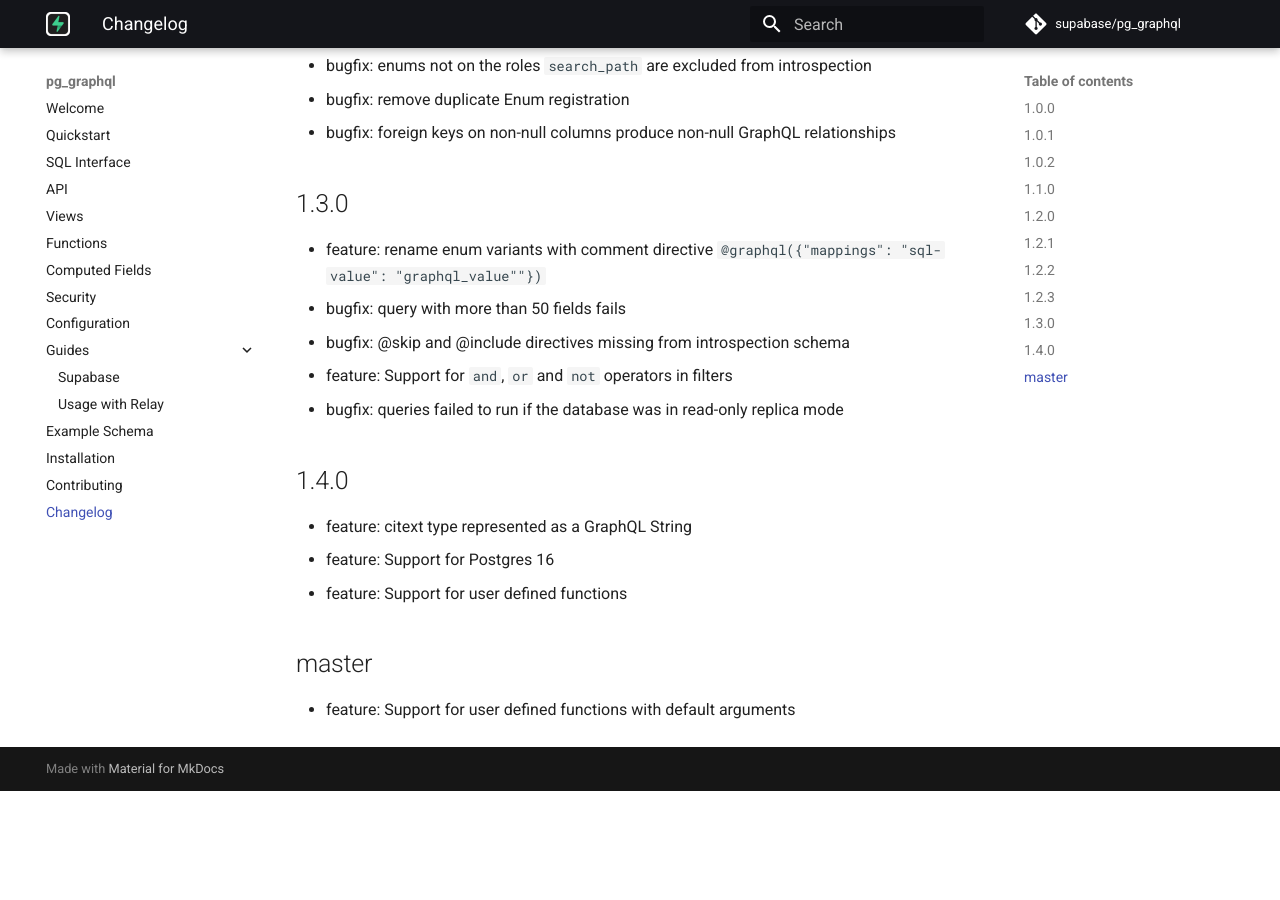
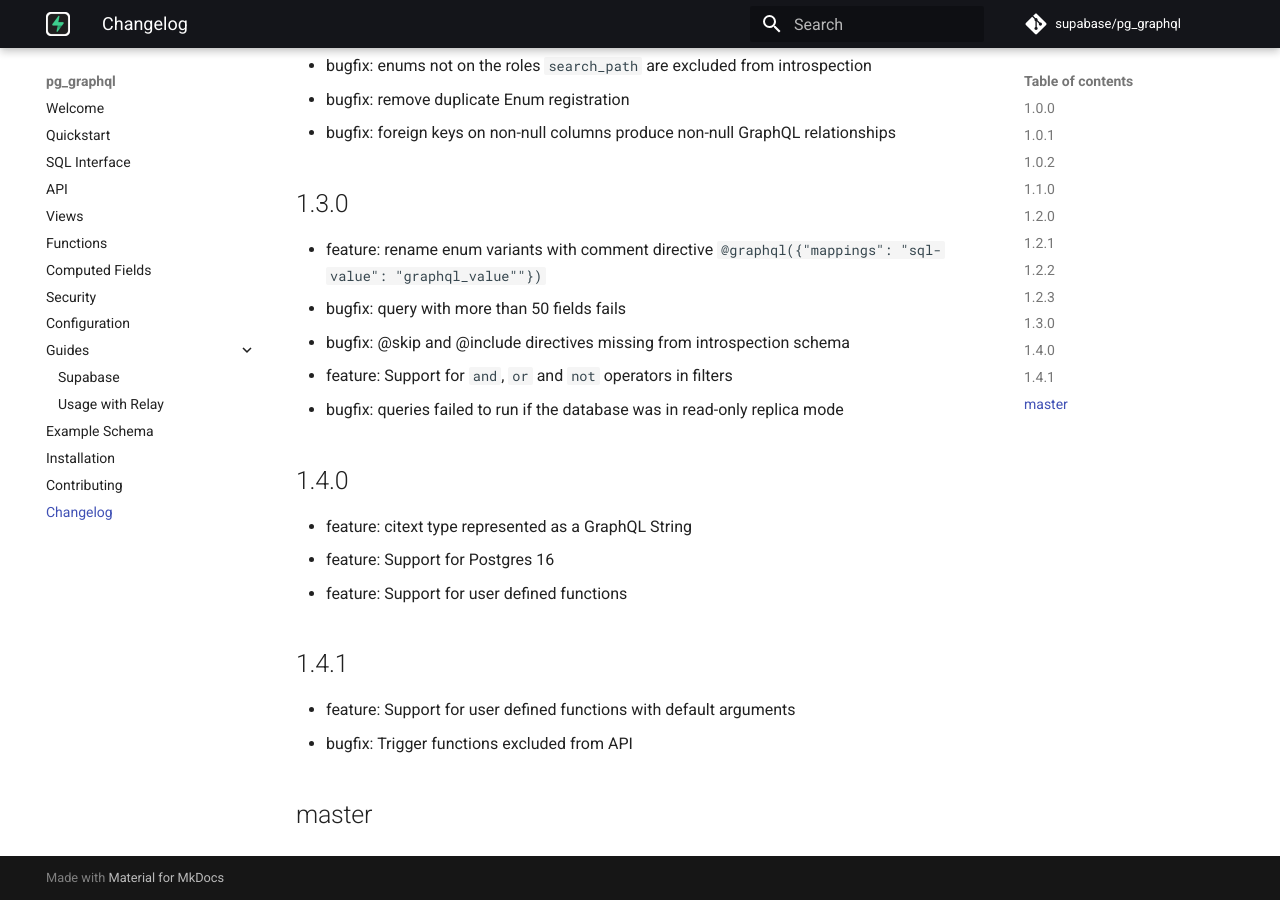
Before and after one commit to supabase/pg_graphql, an MkDocs documentation site: the page built from docs/changelog.md, in a window 1280 px wide and 900 px high, scrolled down 1363 px. Built offline with MkDocs 1.6.1 and Material for MkDocs 9.7.7, drawn with Linux system fonts in a browser that asks for light colours; comment, search, counter and statistics services are not loaded; before the commit the page ends 2154 px from its top, so only the background shows below that.

Commit message:
bump version to 1.4.1 for release to prod

```diff
--- a/Cargo.toml
+++ b/Cargo.toml
@@ -1,6 +1,6 @@
 [package]
 name = "pg_graphql"
-version = "1.4.0"
+version = "1.4.1"
 edition = "2021"
 
 [lib]
--- a/docs/changelog.md
+++ b/docs/changelog.md
@@ -47,5 +47,8 @@
 - feature: Support for Postgres 16
 - feature: Support for user defined functions
 
+## 1.4.1
+- feature: Support for user defined functions with default arguments
+- bugfix: Trigger functions excluded from API
+
 ## master
-- feature: Support for user defined functions with default arguments
```
